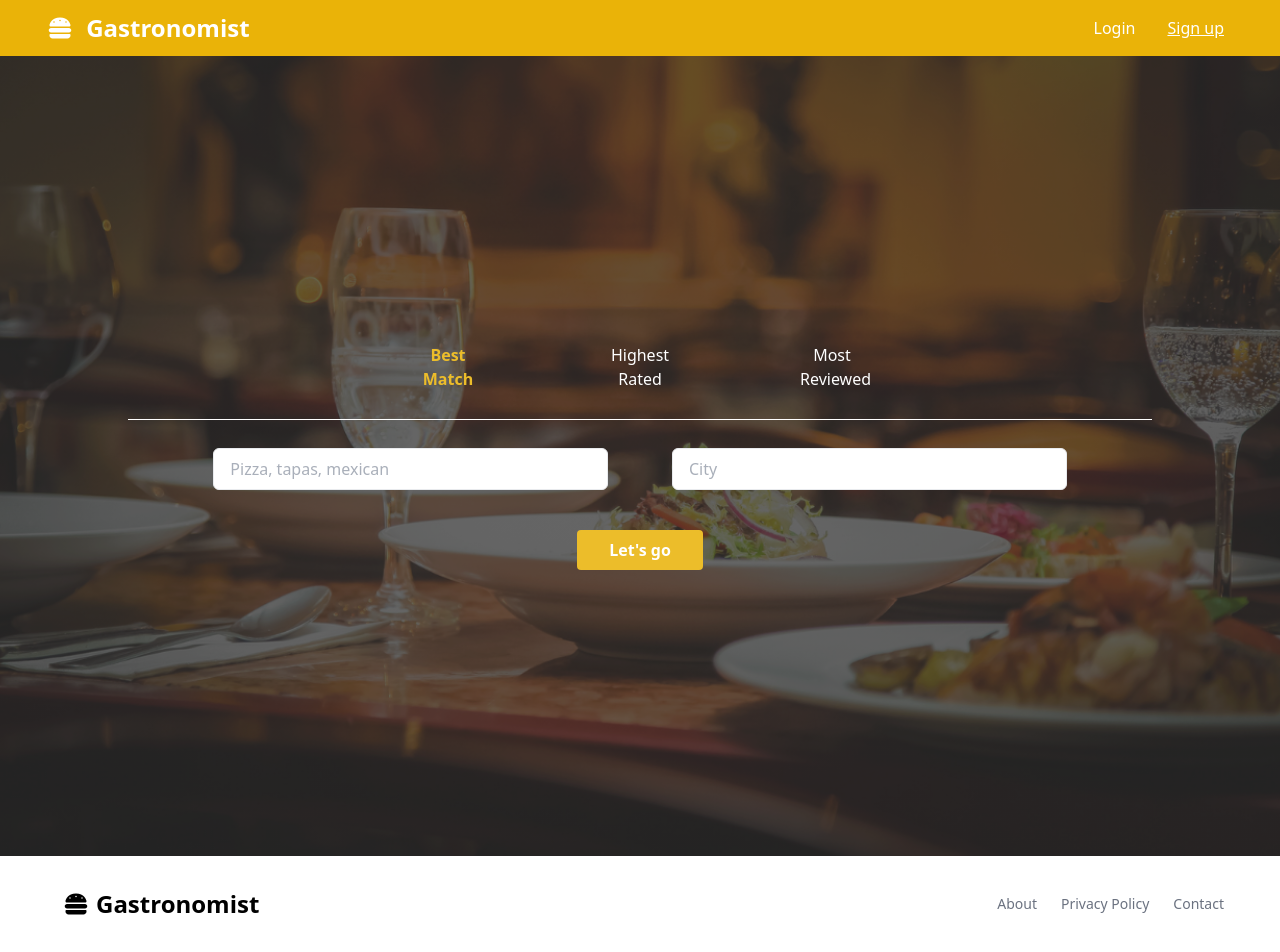
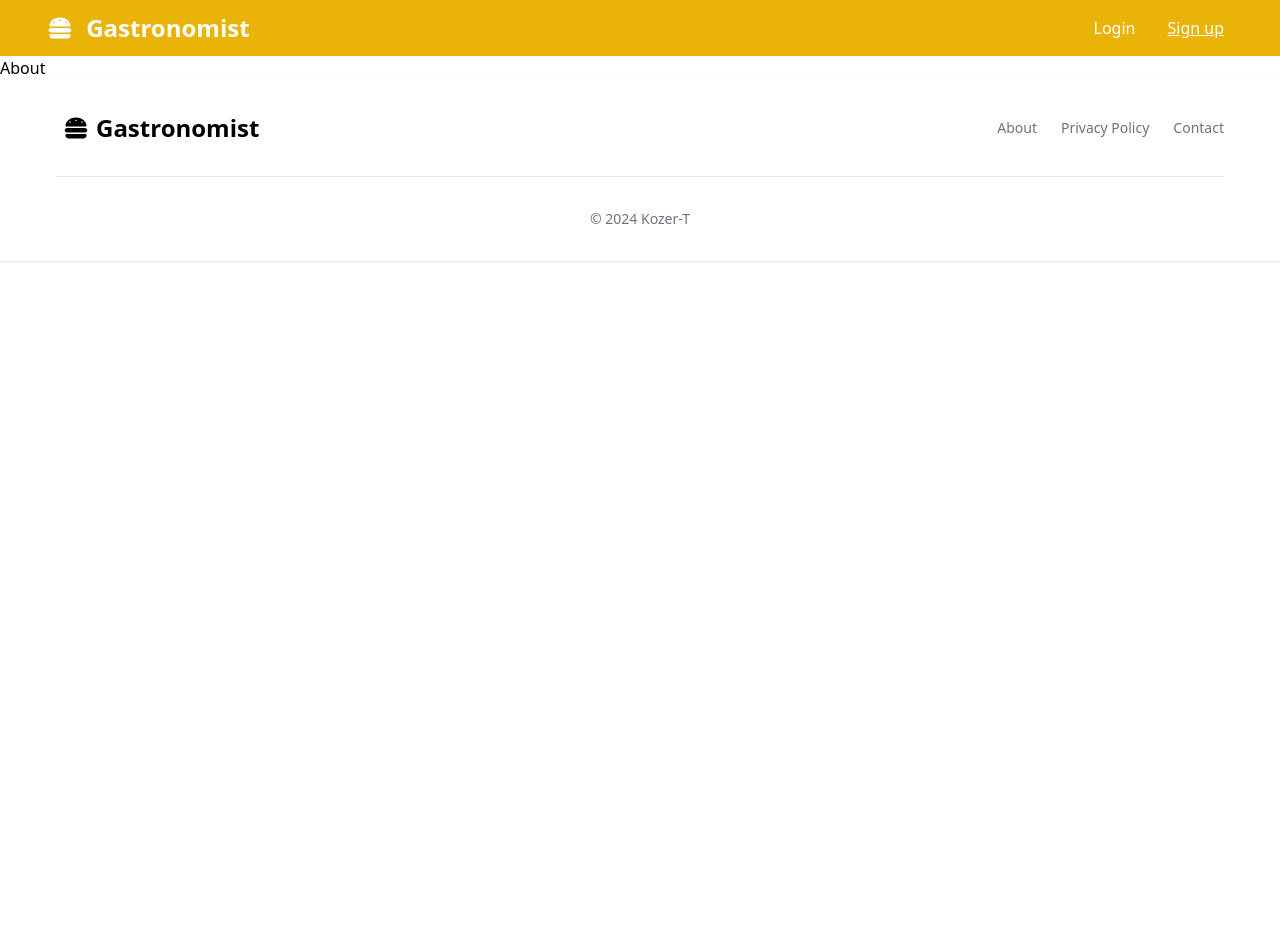
Before and after one commit to KozerT/Gastrognomist, a React (Create React App) app: page /about in a window 1280 px wide. Shown: the top 952 px of the page. After the commit the page ends 800 px from the top, so only its background shows below. Built offline with nearby package versions, Linux system fonts and the light colour scheme.

Commit message:
feat: add and configure react-router-dom elements

```diff
--- a/package.json
+++ b/package.json
@@ -17,6 +17,7 @@
     "query-string": "^9.0.0",
     "react": "^18.2.0",
     "react-dom": "^18.2.0",
+    "react-router-dom": "^6.22.3",
     "react-scripts": "5.0.1",
     "web-vitals": "^2.1.4",
     "whatwg-fetch": "^3.6.20"
--- /dev/null
+++ b/src/App.jsx
@@ -0,0 +1,24 @@
+import React, { useState } from "react";
+// import BusinessList from "./components/BusinessList";
+// import SearchBar from "./components/SearchBar";
+// import Footer from "./components/Footer";
+// import { searchBusinesses } from "./utils/yelpAPI";
+// import Header from "./components/navigation/Header";
+import { Route, Routes } from "react-router-dom";
+import Home from "./pages/Home";
+import About from "./pages/About";
+import Contacts from "./pages/Contacts";
+
+function App() {
+  return (
+    <div className="App">
+      <Routes>
+        <Route path="/" exact element={<Home />} />
+        <Route path="/about" element={<About />} />
+        <Route path="/contacts" element={<Contacts />} />
+      </Routes>
+    </div>
+  );
+}
+
+export default App;
--- a/src/components/Footer.jsx
+++ b/src/components/Footer.jsx
@@ -1,6 +1,7 @@
 import { faBurger } from "@fortawesome/free-solid-svg-icons";
 import { FontAwesomeIcon } from "@fortawesome/react-fontawesome";
 import React from "react";
+import { Link } from "react-router-dom";
 
 const Footer = () => {
   return (
@@ -8,30 +9,27 @@ const Footer = () => {
       <footer className="px-10 bg-white shadow dark:bg-gray-900 ">
         <div className="w-full max-w-screen-xl p-4 mx-auto md:py-8">
           <div className="sm:flex sm:items-center sm:justify-between">
-            <a
-              href="https://flowbite.com/"
-              className="flex items-center mb-4 space-x-3 sm:mb-0 rtl:space-x-reverse"
-            >
+            <p className="flex items-center mb-4 space-x-3 sm:mb-0 rtl:space-x-reverse">
               <span className="self-center text-2xl font-semibold whitespace-nowrap dark:text-white">
                 <FontAwesomeIcon icon={faBurger} className="mx-2" />
                 Gastronomist
               </span>
-            </a>
+            </p>
             <ul className="flex flex-wrap items-center mb-6 text-sm font-medium text-gray-500 sm:mb-0 dark:text-gray-400">
               <li>
-                <a href="#" className="hover:underline me-4 md:me-6">
+                <Link to="/about" className="hover:underline me-4 md:me-6">
                   About
-                </a>
+                </Link>
               </li>
               <li>
-                <a href="#" className="hover:underline me-4 md:me-6">
+                <Link to="/privacy" className="hover:underline me-4 md:me-6">
                   Privacy Policy
-                </a>
+                </Link>
               </li>
               <li>
-                <a href="#" className="hover:underline">
+                <Link to="/contacts" className="hover:underline">
                   Contact
-                </a>
+                </Link>
               </li>
             </ul>
           </div>
--- a/src/components/navigation/Header.jsx
+++ b/src/components/navigation/Header.jsx
@@ -10,7 +10,7 @@ const Header = () => {
         <span> Gastronomist</span>
       </div>
       <div>
-        <span className="mx-4">Login</span>
+        <span className="mx-4 hover:text-blue-600">Login</span>
         <button className="px-4 py-2 underline duration-300 rounded-lg hover:text-blue-600 ">
           Sign up
         </button>
--- a/src/hooks/useBusinessSearch.js
+++ /dev/null
@@ -1,8 +0,0 @@
-import { useState } from "react";
-
-const useBusinessSearch = (term, location) => {
-  const [businesses, setBusinesses] = useState([]);
-  const [amountResults, setAmountResults]
-};
-
-export default useBusinessSearch;
--- a/src/index.js
+++ b/src/index.js
@@ -2,10 +2,14 @@ import React from "react";
 import ReactDOM from "react-dom/client";
 import "./index.css";
 import App from "./App";
+import { BrowserRouter } from "react-router-dom";
 
 const root = ReactDOM.createRoot(document.getElementById("root"));
+
 root.render(
   <React.StrictMode>
-    <App />
+    <BrowserRouter>
+      <App />
+    </BrowserRouter>
   </React.StrictMode>
 );
--- /dev/null
+++ b/src/pages/About.jsx
@@ -0,0 +1,14 @@
+import Header from "../components/navigation/Header";
+import Footer from "../components/Footer";
+
+const About = () => {
+  return (
+    <>
+      <Header />
+      <h1>About</h1>
+      <Footer />
+    </>
+  );
+};
+
+export default About;
--- /dev/null
+++ b/src/pages/Contacts.jsx
@@ -0,0 +1,14 @@
+import Header from "../components/navigation/Header";
+import Footer from "../components/Footer";
+
+const Contacts = () => {
+  return (
+    <>
+      <Header />
+      <h1>Contacts</h1>
+      <Footer />
+    </>
+  );
+};
+
+export default Contacts;
--- a/src/App.js
+++ b/src/pages/Home.jsx
@@ -1,11 +1,10 @@
 import React, { useState } from "react";
-import BusinessList from "./components/BusinessList";
-import SearchBar from "./components/SearchBar";
-import Footer from "./components/Footer";
-import { searchBusinesses } from "./utils/yelpAPI";
-import Header from "./components/navigation/Header";
+import Header from "../components/navigation/Header";
+import Footer from "../components/Footer";
+import SearchBar from "../components/SearchBar";
+import { searchBusinesses } from "../utils/yelpAPI";
 
-function App() {
+const Home = () => {
   const [businesses, setBusinesses] = useState([]);
 
   const searchYelp = (term, location, sortBy) => {
@@ -23,13 +22,13 @@ function App() {
   };
 
   return (
-    <div className="flex flex-col min-h-screen App">
+    <>
       <Header />
       <SearchBar searchYelp={searchYelp} />
       {/* <BusinessList businesses={businesses} /> */}
       <Footer />
-    </div>
+    </>
   );
-}
+};
 
-export default App;
+export default Home;
```
Also changed, not shown: 1 other file (tests, documents, lock files or other folders).
